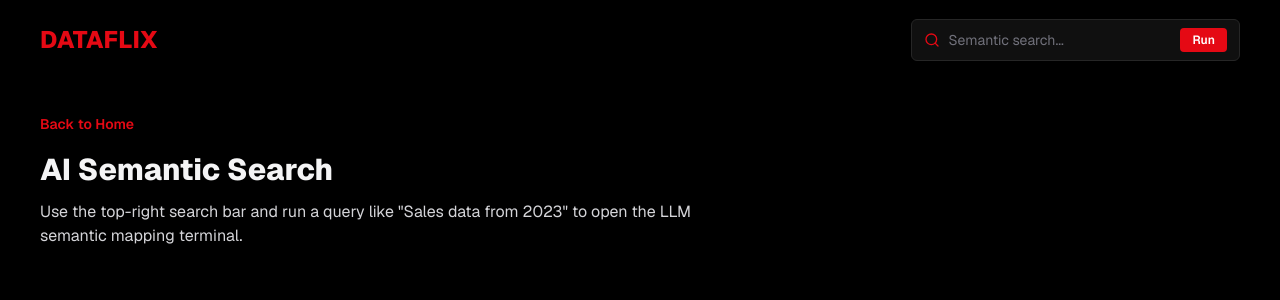
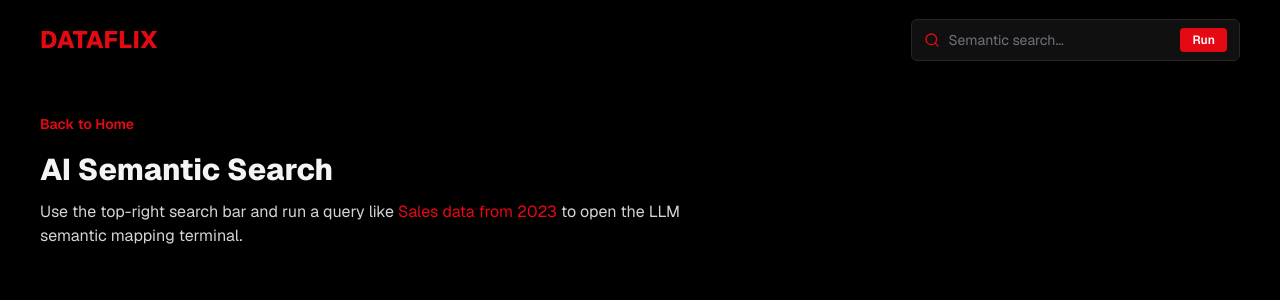
Before and after one commit to baazithh/dataflix, a Next.js app: page /semantic-search in a window 1280 px wide. Shown: the top 300 px of the page. Built offline with nearby package versions, Linux system fonts and the light colour scheme.

Commit message:
updated semantic page.tsx

```diff
--- a/src/app/semantic-search/page.tsx
+++ b/src/app/semantic-search/page.tsx
@@ -18,8 +18,9 @@ export default function SemanticSearchPage() {
         </Link>
         <h1 className="mt-4 text-3xl font-extrabold">AI Semantic Search</h1>
         <p className="mt-3 max-w-2xl text-zinc-300">
-          Use the top-right search bar and run a query like "Sales data from 2023"
-          to open the LLM semantic mapping terminal.
+          Use the top-right search bar and run a query like{" "}
+          <span className="text-netflix-red">Sales data from 2023</span> to open
+          the LLM semantic mapping terminal.
         </p>
       </main>
       <SemanticOverlay open={open} query={query} onClose={() => setOpen(false)} />
```
